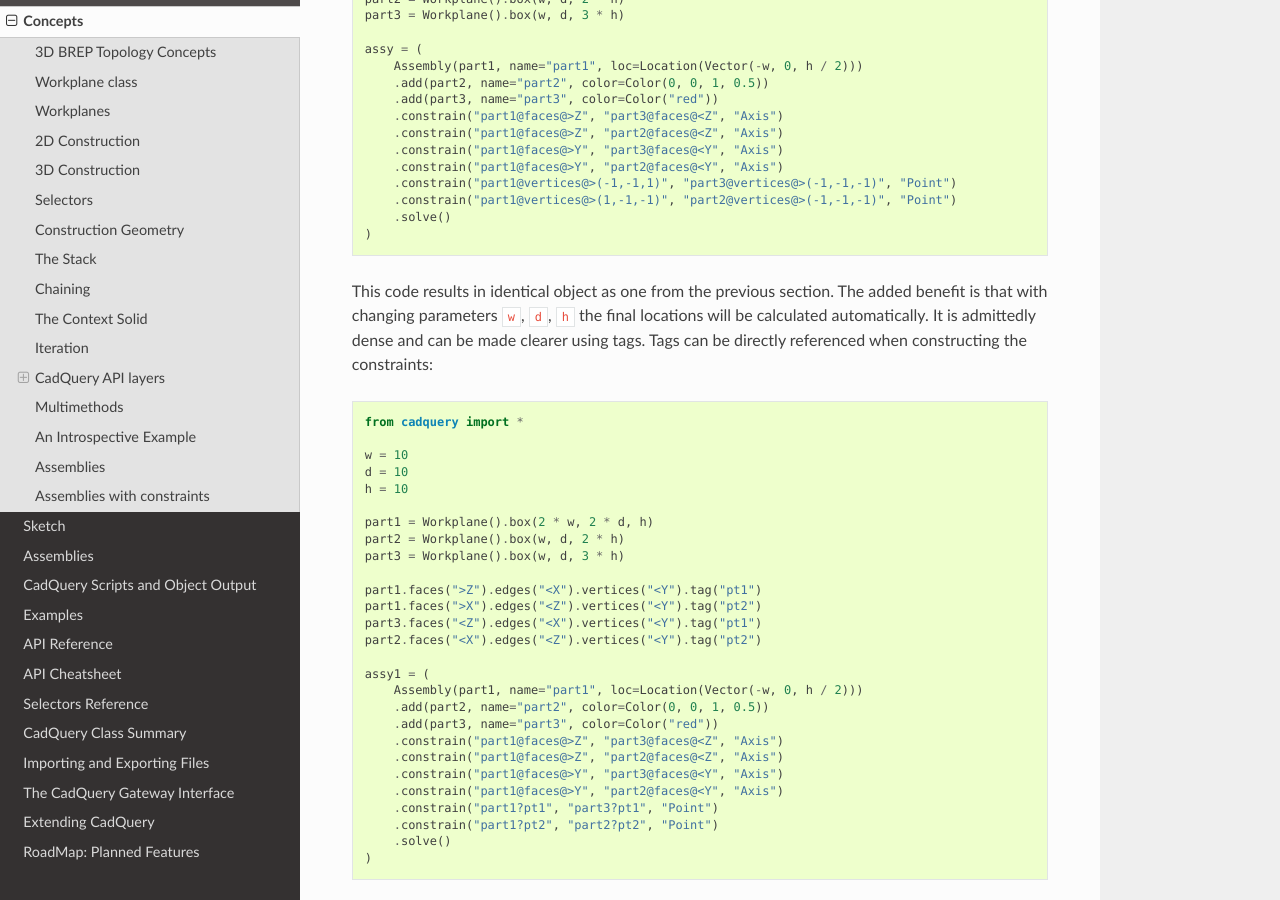
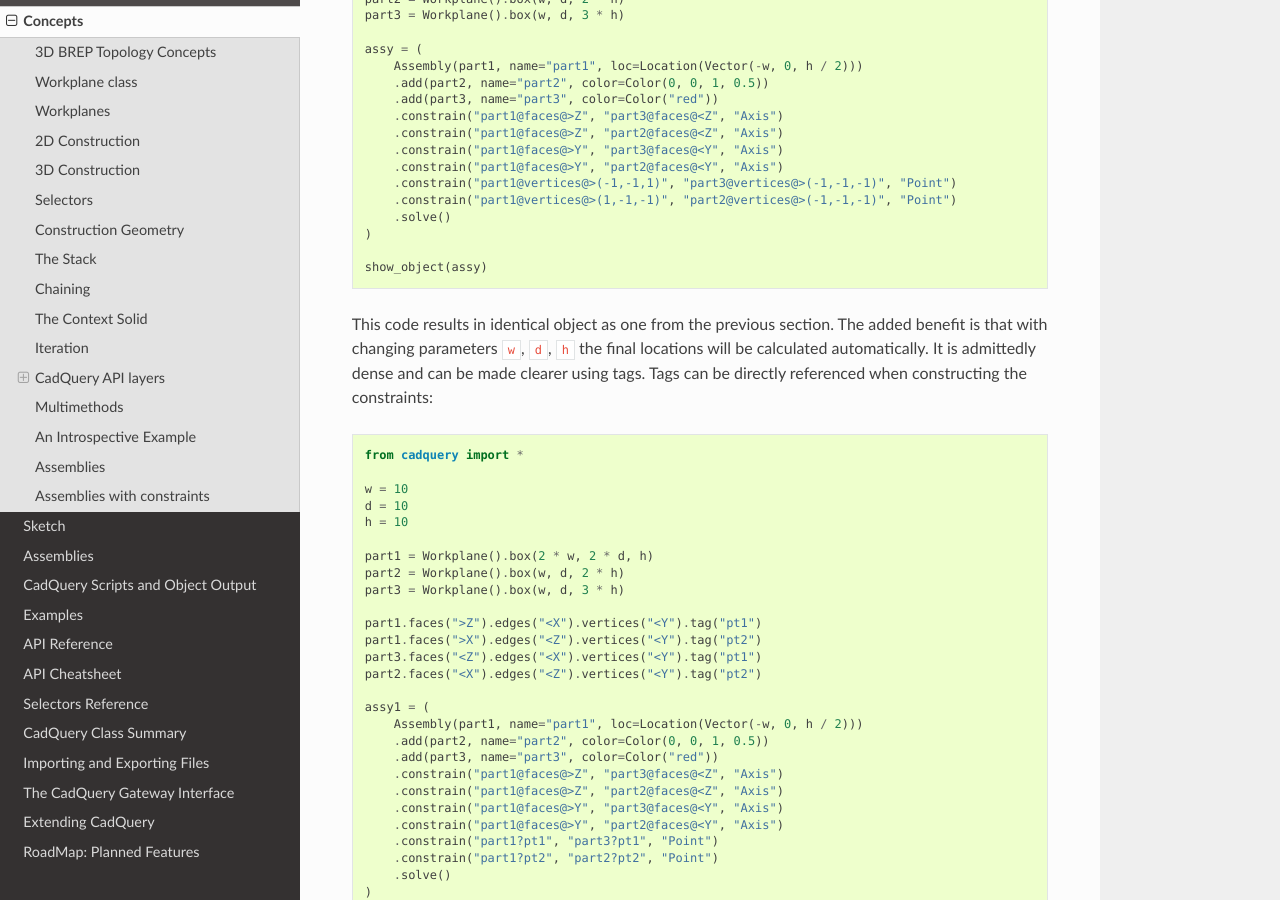
Before and after one commit to CadQuery/cadquery, a Sphinx documentation site: the page built from doc/primer.rst, in a window 1280 px wide and 900 px high, scrolled down 19514 px. Built offline with Sphinx 7.4.7 and the Read the Docs theme 2.0.0, drawn with Linux system fonts in a browser that asks for light colours.

Commit message:
Update primer.rst - missing show_object(assy)
Example does not image without show_object(assy)

```diff
--- a/doc/primer.rst
+++ b/doc/primer.rst
@@ -863,6 +863,8 @@ constraints to obtain a fully parametric assembly. This can be achieved in the f
         .solve()
     )
 
+    show_object(assy)
+
 This code results in identical object as one from the previous section. The added
 benefit is that with changing parameters ``w``, ``d``, ``h`` the final locations
 will be calculated automatically. It is admittedly dense and can be made clearer
```
